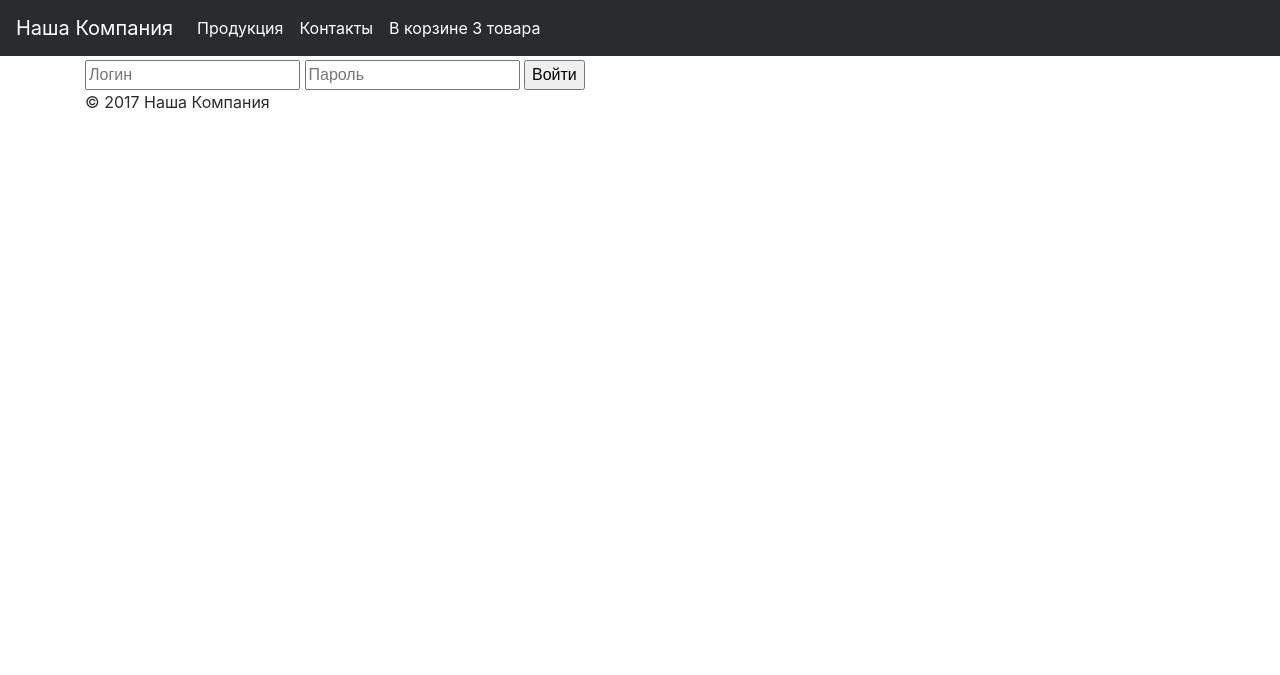
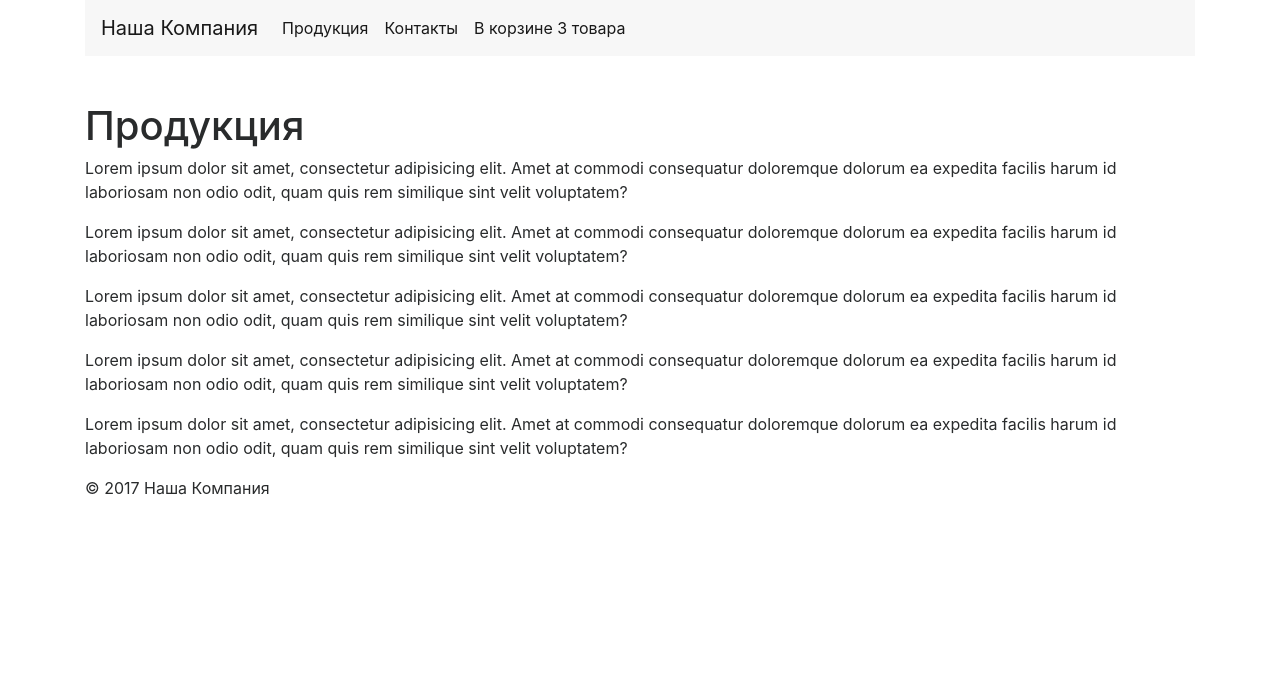
Before and after one commit to Gendos-ua/academy_lessons, a PHP site: page /index.php?page=products in a window 1280 px wide. Shown: the top 675 px of the page. Run offline with PHP 8.4, Linux system fonts and the light colour scheme; the visitor is signed in with stand-in values (Sample User, id 1).

Commit message:
Styles fix

```diff
--- a/04_practice/inc/auth.php
+++ b/04_practice/inc/auth.php
@@ -14,12 +14,23 @@
 
 
 ?>
-<main class="row" style="margin-top: 60px;">
-    <div class="col-md-12">
-        <form action="auth.php" method="post">
-            <input name="login" type="text" placeholder="Логин">
-            <input name="password" type="password" placeholder="Пароль">
-            <button>Войти</button>
-        </form>
-    </div>
-</main>
+<div class="container">
+    <main class="row">
+        <div class="col-md-6 offset-md-3" style="text-align: center">
+            <h1>Вход</h1>
+            <form action="" method="post">
+                <div class="form-group">
+                    <input name="login" type="text"
+                           class="form-control"
+                           placeholder="Логин">
+                </div>
+                <div class="form-group">
+                    <input name="password" type="password"
+                           class="form-control"
+                           placeholder="Пароль">
+                </div>
+                <button type="submit" class="btn btn-primary">Войти</button>
+            </form>
+        </div>
+    </main>
+</div>
--- a/04_practice/inc/footer.php
+++ b/04_practice/inc/footer.php
@@ -7,6 +7,7 @@
  */
 
 ?>
+<div class="container">
     <footer class="row" style="min-height: 200px">
         <div class="col-md-12">
             &copy;
@@ -14,3 +15,4 @@
             <?= $config['company'] ?>
         </div>
     </footer>
+</div>
--- a/04_practice/inc/header.php
+++ b/04_practice/inc/header.php
@@ -6,18 +6,18 @@
  * Time: 19:50
  */
 ?>
-<header class="row">
-    <nav class="navbar navbar-toggleable-md navbar-inverse bg-inverse fixed-top">
+<div class="container mb-5">
+    <nav class="navbar navbar-toggleable-md navbar-light bg-faded">
         <a class="navbar-brand" href="index.php"><?= $config['company'] ?></a>
 
         <div class="collapse navbar-collapse">
             <ul class="navbar-nav mr-auto">
                 <?php foreach ($config['menu'] as $item): ?>
-                <li class="nav-item active">
-                    <a class="nav-link" href="index.php?page=<?= $item['id'] ?>">
-                        <?= $item['title'] ?>
-                    </a>
-                </li>
+                    <li class="nav-item active">
+                        <a class="nav-link" href="index.php?page=<?= $item['id'] ?>">
+                            <?= $item['title'] ?>
+                        </a>
+                    </li>
                 <?php endforeach; ?>
                 <li class="nav-item active">
                     <span class="nav-link">{{basket}}</span>
@@ -25,4 +25,4 @@
             </ul>
         </div>
     </nav>
-</header>
+</div>
--- a/04_practice/inc/products.php
+++ b/04_practice/inc/products.php
@@ -6,12 +6,15 @@
  * Time: 20:02
  */
 ?>
-
-<main class="row" style="margin-top: 60px;">
-    <div class="col-md-12">
-        Lorem ipsum dolor sit amet, consectetur adipisicing elit. Amet at commodi consequatur doloremque dolorum ea expedita facilis harum id laboriosam non odio odit, quam quis rem similique sint velit voluptatem?
-        Lorem ipsum dolor sit amet, consectetur adipisicing elit. Amet at commodi consequatur doloremque dolorum ea expedita facilis harum id laboriosam non odio odit, quam quis rem similique sint velit voluptatem?
-        Lorem ipsum dolor sit amet, consectetur adipisicing elit. Amet at commodi consequatur doloremque dolorum ea expedita facilis harum id laboriosam non odio odit, quam quis rem similique sint velit voluptatem?
-        Lorem ipsum dolor sit amet, consectetur adipisicing elit. Amet at commodi consequatur doloremque dolorum ea expedita facilis harum id laboriosam non odio odit, quam quis rem similique sint velit voluptatem?
-    </div>
-</main>
+<div class="container">
+    <main class="row">
+        <div class="col-md-12">
+            <h1>Продукция</h1>
+            <p>Lorem ipsum dolor sit amet, consectetur adipisicing elit. Amet at commodi consequatur doloremque dolorum ea expedita facilis harum id laboriosam non odio odit, quam quis rem similique sint velit voluptatem?</p>
+            <p>Lorem ipsum dolor sit amet, consectetur adipisicing elit. Amet at commodi consequatur doloremque dolorum ea expedita facilis harum id laboriosam non odio odit, quam quis rem similique sint velit voluptatem?</p>
+            <p>Lorem ipsum dolor sit amet, consectetur adipisicing elit. Amet at commodi consequatur doloremque dolorum ea expedita facilis harum id laboriosam non odio odit, quam quis rem similique sint velit voluptatem?</p>
+            <p>Lorem ipsum dolor sit amet, consectetur adipisicing elit. Amet at commodi consequatur doloremque dolorum ea expedita facilis harum id laboriosam non odio odit, quam quis rem similique sint velit voluptatem?</p>
+            <p>Lorem ipsum dolor sit amet, consectetur adipisicing elit. Amet at commodi consequatur doloremque dolorum ea expedita facilis harum id laboriosam non odio odit, quam quis rem similique sint velit voluptatem?</p>
+        </div>
+    </main>
+</div>
--- a/04_practice/index.php
+++ b/04_practice/index.php
@@ -22,7 +22,6 @@ ob_start();
     <title>Hello world</title>
 </head>
 <body>
-<div class="container">
 <?php
 
 $page = 'main';
@@ -34,7 +33,7 @@ ob_start();
 
 // Если человек не авторизован - показываем форму входа
 if ($_SESSION['auth']) {
-        $page = 'auth';
+    //$page = 'auth';
 }
 
 
@@ -57,7 +56,6 @@ ob_start();
 
 
 ?>
-</div>
 </body>
 </html>
 <?php
```
Also changed, not shown: 04_practice/inc/contacts.php (+12 -11 lines), 04_practice/inc/main.php (+8 -5 lines). Lines whose indentation alone changed are shown as unchanged.
